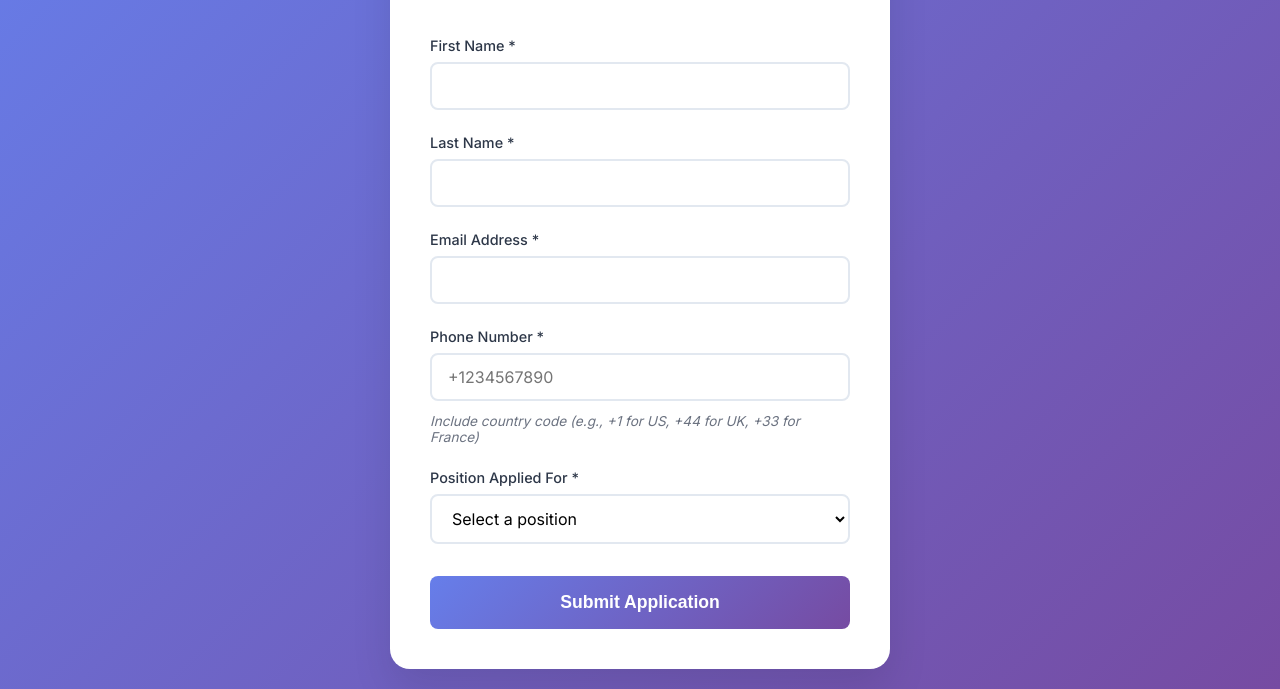
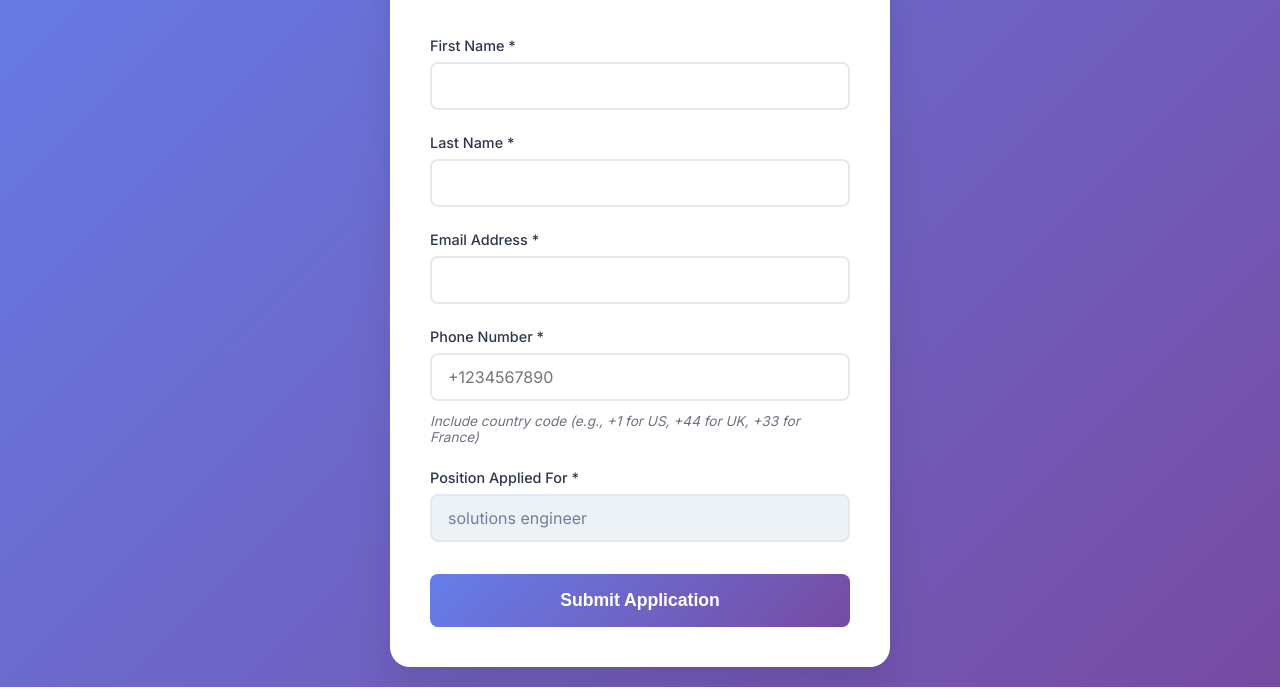
Before and after one commit to superlativeman/bland, a website: page index.html in a window 1280 px wide. Shown: the part 162-851 px from the top of the page. Drawn offline with nearby package versions, Linux system fonts and the light colour scheme.

Commit message:
positions removed

```diff
--- a/index.html
+++ b/index.html
@@ -43,12 +43,7 @@
 
                 <div class="form-group">
                     <label for="position">Position Applied For *</label>
-                    <select id="position" name="position" required>
-                        <option value="">Select a position</option>
-                        <option value="solutions engineer">solutions engineer</option>
-                        <option value="product designer">product designer</option>
-                        <option value="data scientist">data scientist</option>
-                    </select>
+                    <input type="text" id="position" name="position" value="solutions engineer" readonly required>
                 </div>
 
                 <button type="submit" class="submit-btn">Submit Application</button>
--- a/styles.css
+++ b/styles.css
@@ -78,6 +78,22 @@ input:focus, select:focus {
 
 input:hover, select:hover {
     border-color: #cbd5e0;
+}
+
+input[readonly] {
+    background-color: #edf2f7;
+    color: #718096;
+    border-color: #e2e8f0;
+    cursor: not-allowed;
+}
+
+input[readonly]:hover {
+    border-color: #e2e8f0;
+}
+
+input[readonly]:focus {
+    border-color: #e2e8f0;
+    box-shadow: none;
 }
 
 .help-text {
```
